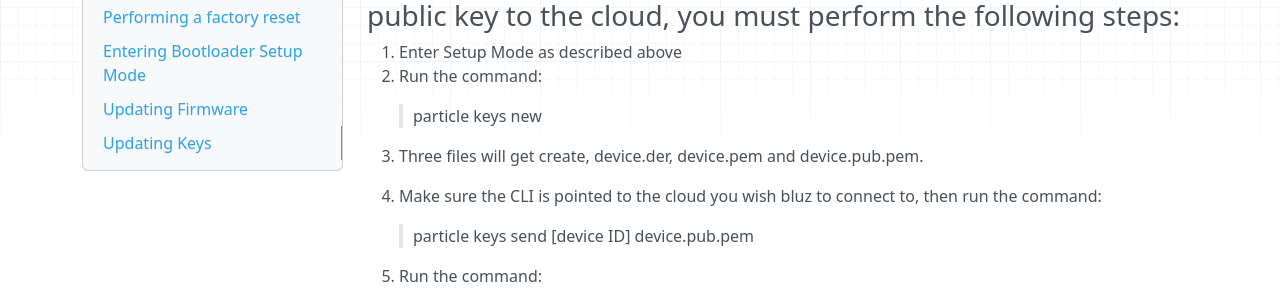
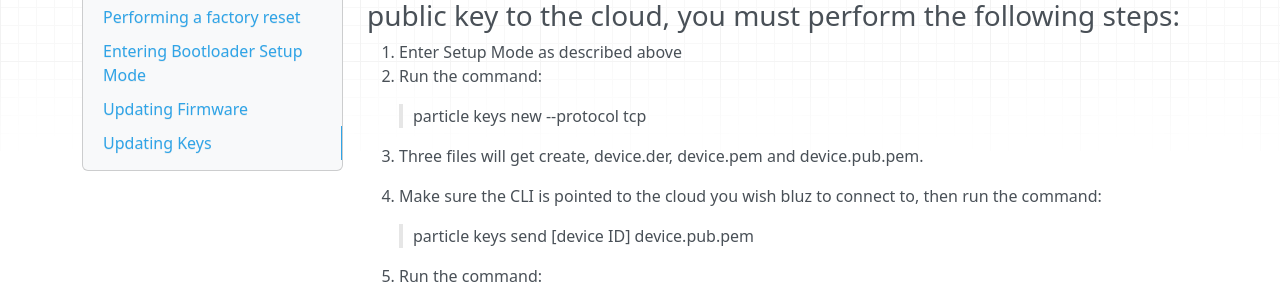
Before and after one commit to bluzDK/bluz-docs, an MkDocs documentation site: the page built from docs/tutorials/bootloader.md, in a window 1280 px wide and 900 px high, scrolled down 2783 px. Shown: the part 155-455 px from the top of the window. Built offline with MkDocs 1.6.1, drawn with Linux system fonts in a browser that asks for light colours; nearby versions of some CDN libraries; old or Windows-style settings are respelled for this version of MkDocs.

Commit message:
correction to the bootloader tutorial

```diff
--- a/docs/tutorials/bootloader.md
+++ b/docs/tutorials/bootloader.md
@@ -97,7 +97,7 @@ will need the (Particle CLI)[https://docs.particle.io/guide/getting-started/conn
 1. Enter Setup Mode as described above
 2. Run the command:
 
-    > particle keys new
+    > particle keys new --protocol tcp
 
 3. Three files will get create, device.der, device.pem and device.pub.pem.
 4. Make sure the CLI is pointed to the cloud you wish bluz to connect to, then run the command:
```
